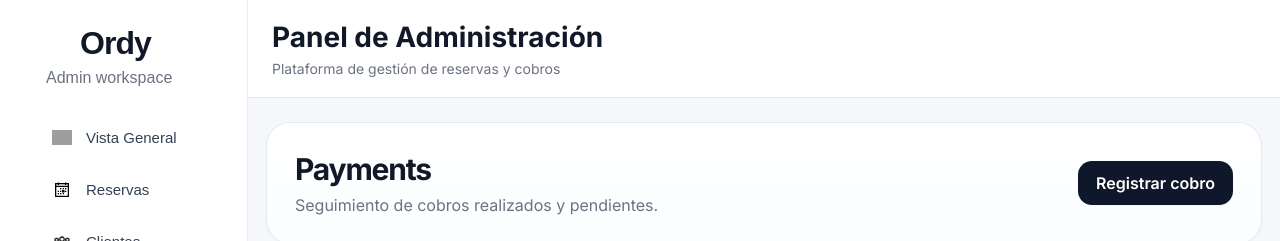
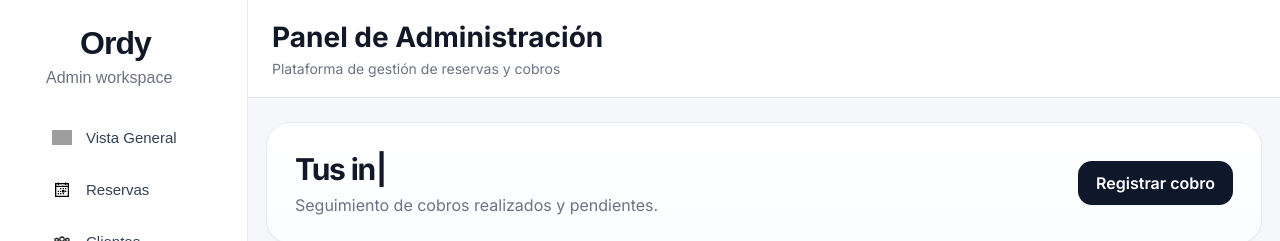
Before and after one commit to Alguiennn/Ordy-frontend, a Next.js app in the folder bookings-frontend/: page /payments in a window 1280 px wide. Shown: the top 241 px of the page. Built offline with nearby package versions, Linux system fonts and the light colour scheme; grey boxes are pictures that could not be loaded; a web font is replaced by a local one.

Commit message:
Actualizados titulos de bienvenidad de las 4 páginas

```diff
--- a/bookings-frontend/app/(admin)/bookings/BookingsClient.tsx
+++ b/bookings-frontend/app/(admin)/bookings/BookingsClient.tsx
@@ -1,6 +1,8 @@
 "use client";
 
 import { useMemo, useState } from "react";
+import TypewriterGreeting from '@/components/TypewriterGreeting';
+
 import type {
   Booking,
   BookingStatus,
@@ -234,7 +236,7 @@ export default function BookingsClient({
     <div className="page-stack">
       <section className="page-hero">
         <div>
-          <h2>Bookings list</h2>
+          <TypewriterGreeting messages={['Organiza tus próximas citas.', 'Esto es todo lo que tienes para hoy.']} loop={false} />
           <p>Gestión de reservas conectada con la API.</p>
         </div>
 
--- a/bookings-frontend/app/(admin)/customers/page.tsx
+++ b/bookings-frontend/app/(admin)/customers/page.tsx
@@ -1,3 +1,5 @@
+import TypewriterGreeting from '@/components/TypewriterGreeting';
+
 const customers = [
   {
     id: "C-001",
@@ -48,7 +50,7 @@ export default function CustomersPage() {
     <div className="page-stack">
       <section className="page-hero">
         <div>
-          <h2>Customer directory</h2>
+          <TypewriterGreeting messages={['Directorio de clientes.', 'Almacena y gestiona comodamente los datos de tús clientes.']} loop={false} />
           <p>Gestión visual de clientes y próximas reservas.</p>
         </div>
 
--- a/bookings-frontend/app/(admin)/dashboard/page.tsx
+++ b/bookings-frontend/app/(admin)/dashboard/page.tsx
@@ -81,7 +81,7 @@ export default function DashboardPage() {
     <div className="page-stack">
       <section className="page-hero">
         <div>
-          <TypewriterGreeting />
+          <TypewriterGreeting messages={['Hola de nuevo :)', 'Echa un vistazo a las novedades.']} loop={false} />
 
           <p>
             Aquí tienes lo que está pasando en{' '} <span className={museoModerno.className}>Ordy</span> hoy.
--- a/bookings-frontend/app/(admin)/payments/page.tsx
+++ b/bookings-frontend/app/(admin)/payments/page.tsx
@@ -1,3 +1,5 @@
+import TypewriterGreeting from '@/components/TypewriterGreeting';
+
 type PaymentStatus = "pending" | "paid";
 
 type Payment = {
@@ -92,7 +94,12 @@ export default function PaymentsPage() {
     <div className="page-stack">
       <section className="page-hero">
         <div>
-          <h2>Payments</h2>
+          <TypewriterGreeting
+            as="h2"
+            messages={['Tus ingresos al día.', 'Controla cada transacción.']}
+            loop={false}
+            pause={2500}
+            />
           <p>Seguimiento de cobros realizados y pendientes.</p>
         </div>
 
--- a/bookings-frontend/components/TypewriterGreeting.tsx
+++ b/bookings-frontend/components/TypewriterGreeting.tsx
@@ -3,27 +3,44 @@
 import React from 'react';
 import Typewriter from 'typewriter-effect';
 
-const TypewriterGreeting: React.FC = () => {
+interface TypewriterProps {
+  messages: string[];
+  className?: string;
+  loop?: boolean;
+  delay?: number;
+  pause?: number;
+  as?: 'h1' | 'h2' | 'h3' | 'h4' | 'p' | 'span'; // Propiedad para elegir la etiqueta
+}
+
+const TypewriterGreeting: React.FC<TypewriterProps> = ({
+  messages,
+  className = "text-2xl font-bold text-gray-800",
+  loop = false,
+  delay = 70,
+  pause = 2500,
+  as: Component = 'h2' // Por defecto será un h2
+}) => {
   return (
-    /* Manteniendo tus clases de Tailwind */
-    <h2 className="text-2xl font-bold text-gray-800 min-h-[35px]">
+    /* Aquí usamos 'Component' que por defecto es h2 */
+    <Component className={className} style={{ minHeight: '1.2em' }}>
       <Typewriter
         onInit={(typewriter) => {
-          typewriter
-            .typeString('Hola de nuevo :)')
-            .pauseFor(2500)
-            .deleteAll()
-            .typeString('Echa un vistazo a todas las novedades de hoy')
-            .start();
+          messages.forEach((msg, index) => {
+            typewriter.typeString(msg);
+            if (index < messages.length - 1 || loop) {
+              typewriter.pauseFor(pause).deleteAll();
+            }
+          });
+          typewriter.start();
         }}
         options={{
           autoStart: true,
-          loop: false,
+          loop: loop,
+          delay: delay,
           cursor: '|',
-          delay: 70,
         }}
       />
-    </h2>
+    </Component>
   );
 };
 
```
